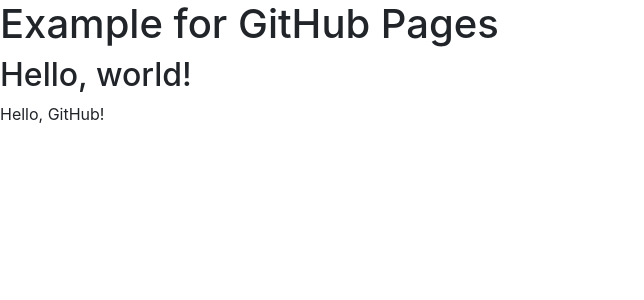
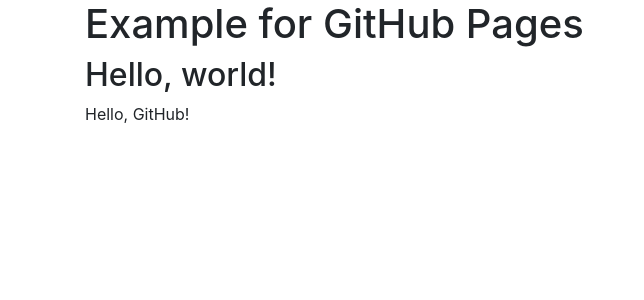
Before and after one commit to ShuntaroAoki/githubpages-example, a Jekyll site: the page built from index.md, in a window 1280 px wide. Shown: the top 300 px of the page, without its empty margins (0-644 px from the left). Built offline with Jekyll 4.4.1, drawn with Linux system fonts in a browser that asks for light colours; our own code applies the rules of GitHub Pages for plain Markdown files.

Commit message:
Update default.html

```diff
--- a/_layouts/default.html
+++ b/_layouts/default.html
@@ -1,12 +1,12 @@
 <!DOCTYPE html>
 <html lang="ja">
   <head>
-    <link href="/static/bootstrap/css/bootstrap.min.css" rel="stylesheet">
-    <script src="/static/bootstrap/js/bootstrap.min.js"></script>
+    <link href="static/bootstrap/css/bootstrap.min.css" rel="stylesheet">
+    <script src="static/bootstrap/js/bootstrap.min.js"></script>
     <title>{{ page.title }}</title>
   </head>
   <body>
-    <div class="main">
+    <div class="container">
       {{ content }}
     </div>
   </body>
```
